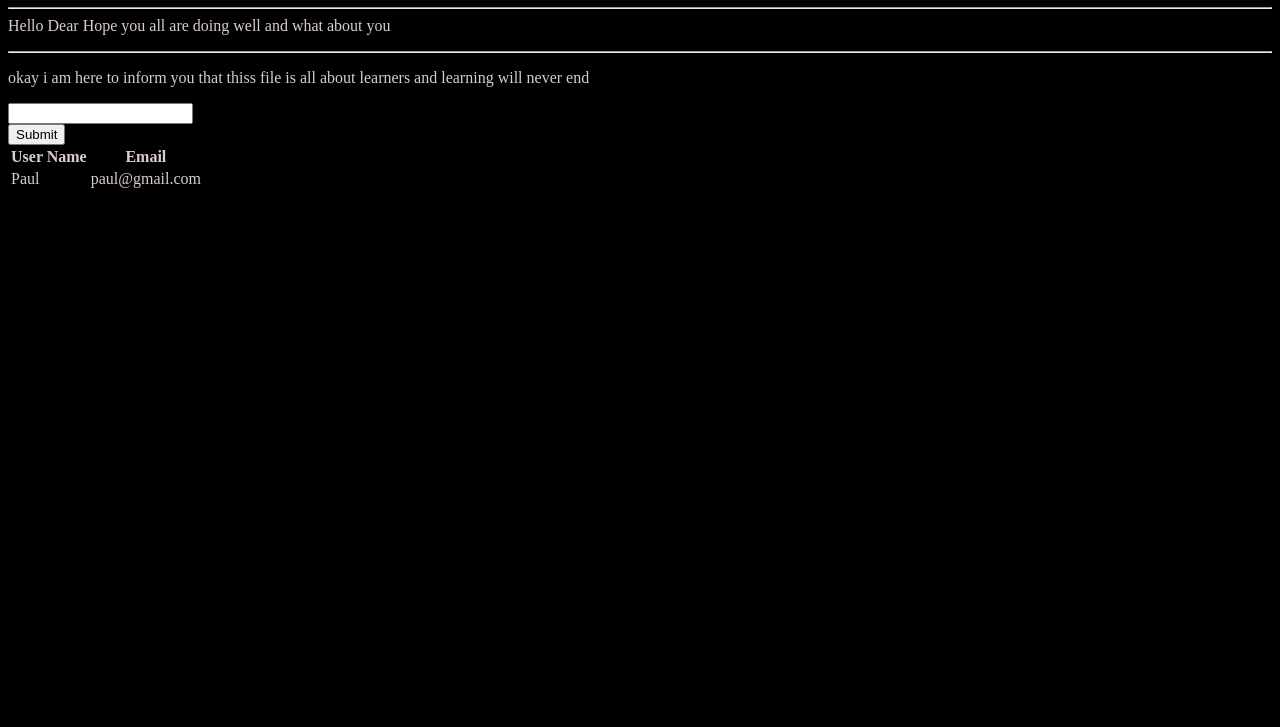
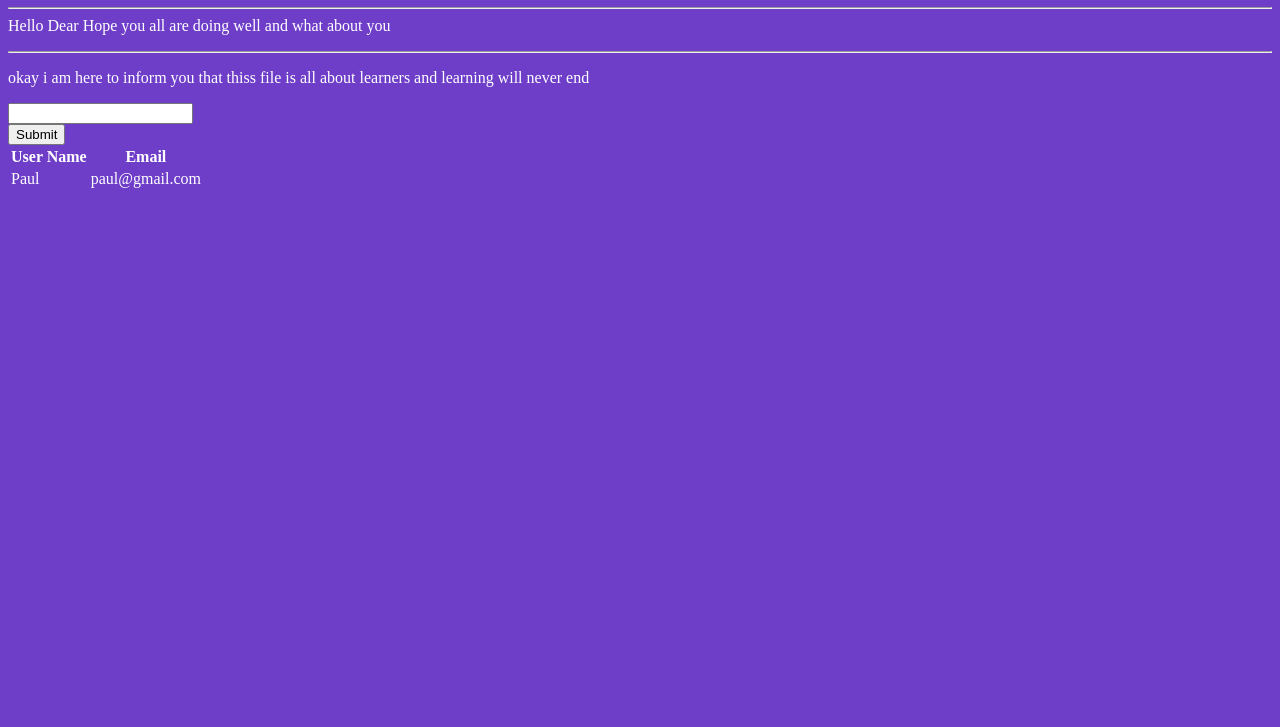
Before and after one commit to alikumbhar/firstrepo, a plain HTML site: page index.html in a window 1280 px wide. Shown: the part 73-800 px from the top of the page. Drawn offline with Linux system fonts and the light colour scheme.

Commit message:
design version

```diff
--- a/style.css
+++ b/style.css
@@ -1,4 +1,4 @@
 body{
-    background: black;
-    color:rgb(218, 204, 204);
+    background: rgb(111, 62, 201);
+    color:white;
 }
```
